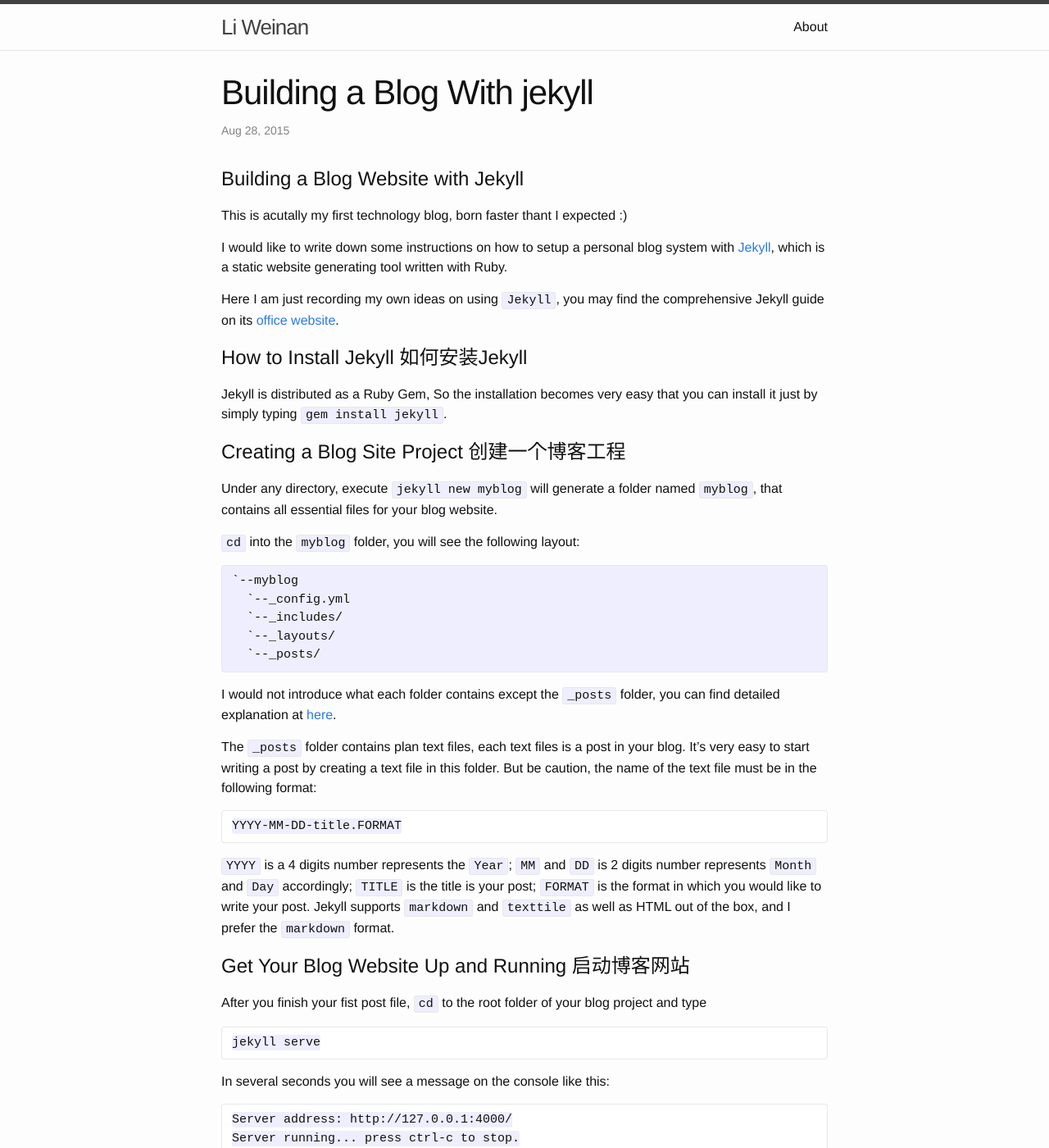
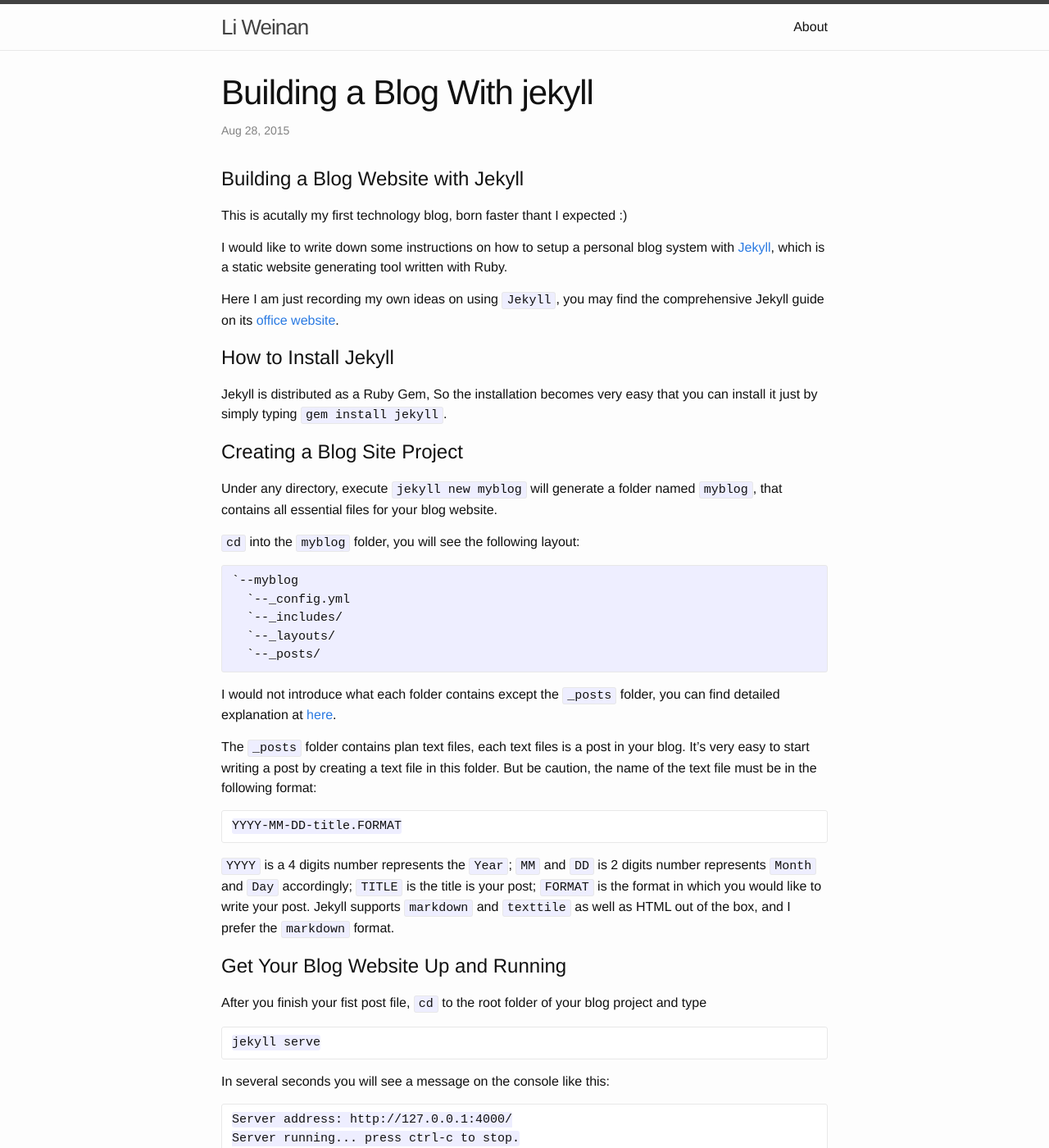
Before and after one commit to liweinan0423/liweinan0423.github.io, a Jekyll site: the page built from _posts/2015-08-28-build-a-blog-with-jekyll.md, in a window 1280 px wide and 1400 px high. Shown: the whole window at 82% size. Built offline with Jekyll 4.4.1, drawn with Linux system fonts in a browser that asks for light colours.

Commit message:
Remove Chinese translations in titles

```diff
--- a/_posts/2015-08-28-build-a-blog-with-jekyll.md
+++ b/_posts/2015-08-28-build-a-blog-with-jekyll.md
@@ -13,11 +13,11 @@ I would like to write down some instructions on how to setup a personal blog sys
 Here I am just recording my own ideas on using `Jekyll`, you may find the comprehensive Jekyll guide on its [office website](http://jekyllrb.com/).
 
 
-# How to Install Jekyll 如何安装Jekyll
+# How to Install Jekyll
 
 Jekyll is distributed as a Ruby Gem, So the installation becomes very easy that you can install it just by simply typing `gem install jekyll`.
 
-# Creating a Blog Site Project 创建一个博客工程
+# Creating a Blog Site Project
 
 Under any directory, execute `jekyll new myblog` will generate a folder named `myblog`, that contains all essential files for your blog website.
 
@@ -38,7 +38,7 @@ The `_posts` folder contains plan text files, each text files is a post in your
 
 `YYYY` is a 4 digits number represents the `Year`; `MM` and `DD` is 2 digits number represents `Month` and `Day` accordingly; `TITLE` is the title is your post; `FORMAT` is the format in which you would like to write your post. Jekyll supports `markdown` and `texttile` as well as HTML out of the box, and I prefer the `markdown` format.
 
-# Get Your Blog Website Up and Running 启动博客网站
+# Get Your Blog Website Up and Running
 
 After you finish your fist post file, `cd` to the root folder of your blog project and type
 
```
